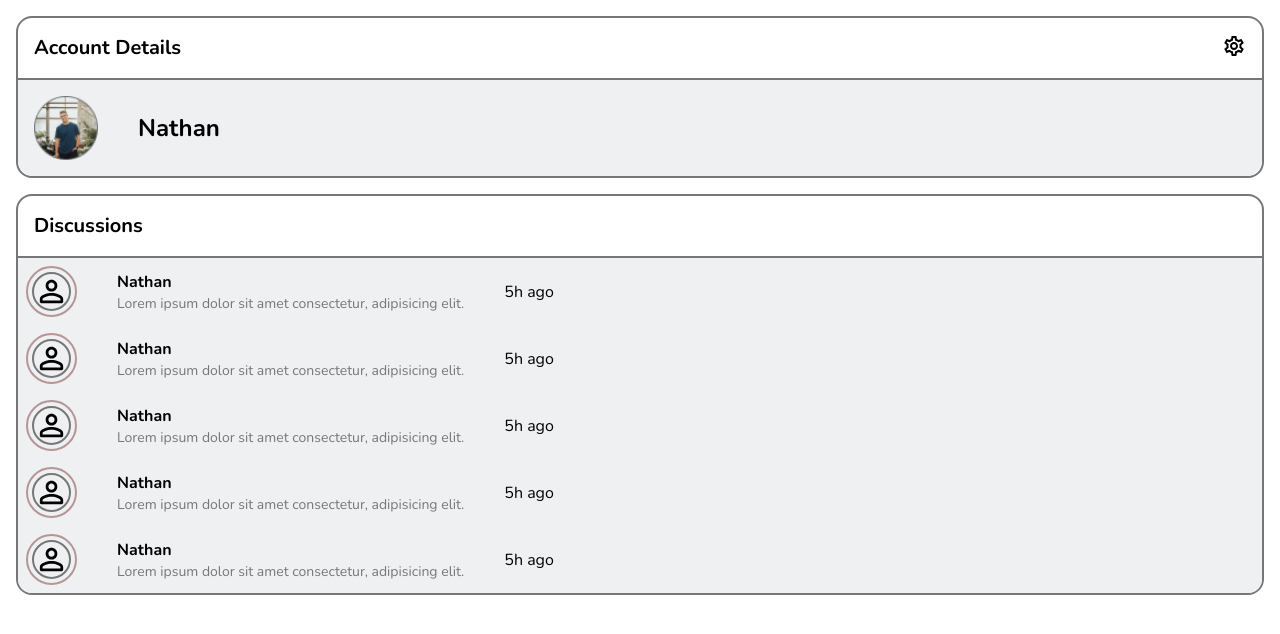
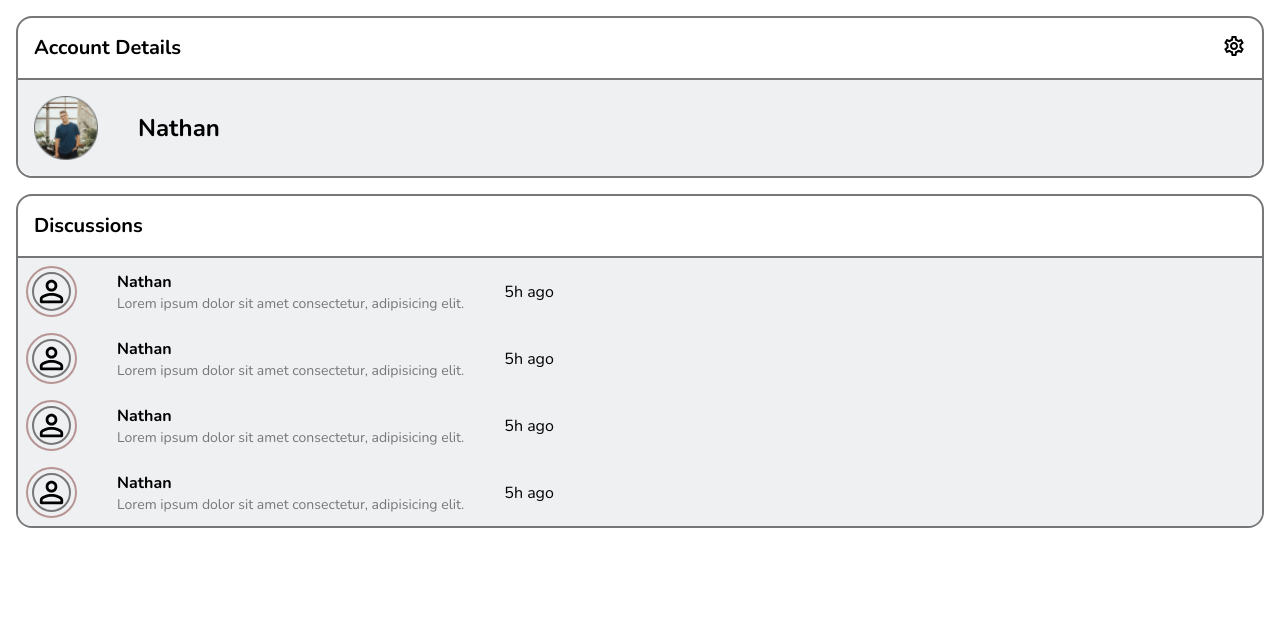
Before and after one commit to dominikKowalczyk17/RealTimeChatApp, a React (Vite) app: page / in a window 1280 px wide. Shown: the top 634 px of the page. Built offline with nearby package versions, Linux system fonts and the light colour scheme.

Commit message:
settings modal, async loading of messages

```diff
--- a/package.json
+++ b/package.json
@@ -17,7 +17,8 @@
     "@mui/icons-material": "^6.3.1",
     "@mui/material": "^6.3.1",
     "react": "^18.3.1",
-    "react-dom": "^18.3.1"
+    "react-dom": "^18.3.1",
+    "react-router-dom": "^7.1.1"
   },
   "devDependencies": {
     "@eslint/js": "^9.17.0",
--- a/src/App.tsx
+++ b/src/App.tsx
@@ -1,14 +1,25 @@
+import { BrowserRouter, Routes, Route } from "react-router-dom";
 import { SideBar } from "./components/SideBar";
+import { Settings } from "./components/Settings";
+import { useState } from "react";
 import "@fontsource/roboto/300.css";
 import "@fontsource/roboto/400.css";
 import "@fontsource/roboto/500.css";
 import "@fontsource/roboto/700.css";
 
 function App() {
+  const [settingsOpen, setSettingsOpen] = useState(false);
+
   return (
-    <>
-      <SideBar />
-    </>
+    <BrowserRouter>
+      <Routes>
+        <Route
+          path="/"
+          element={<SideBar onOpenSettings={() => setSettingsOpen(true)} />}
+        />
+      </Routes>
+      <Settings open={settingsOpen} onClose={() => setSettingsOpen(false)} />
+    </BrowserRouter>
   );
 }
 
--- a/src/components/AccountDetails.tsx
+++ b/src/components/AccountDetails.tsx
@@ -1,12 +1,19 @@
 import Avatar from "../assets/Avatar.png";
 import SettingsIcon from "@mui/icons-material/SettingsOutlined";
 
-export const AccountDetails = () => {
+interface AccountDetailsProps {
+  onOpenSettings: () => void;
+}
+
+export const AccountDetails = ({ onOpenSettings }: AccountDetailsProps) => {
   return (
     <div className="flex flex-col rounded-2xl border-2 border-customGray m-4">
       <div className="flex gap-10 p-4 justify-between h-[30%] border-b-2 border-b-customGray">
         <span className="text-xl font-bold">Account Details</span>
-        <SettingsIcon />
+        <SettingsIcon
+          className="cursor-pointer hover:text-gray-600"
+          onClick={onOpenSettings}
+        />
       </div>
       <div className="flex gap-10 rounded-b-2xl items-center p-4 bg-account h-[70%]">
         <div className="h-16 block">
--- a/src/components/Messages.tsx
+++ b/src/components/Messages.tsx
@@ -1,91 +1,44 @@
 import PersonOutlineRoundedIcon from "@mui/icons-material/PersonOutlineRounded";
+import { useEffect, useState } from "react";
+import { getMessages } from "../services/getMessages";
+import { Message } from "../types/Message";
 
 export const Messages = () => {
+  const [messages, setMessages] = useState<Message[]>([]);
+
+  useEffect(() => {
+    const fetchMessages = async () => {
+      const fetchedMessages = await getMessages();
+      setMessages(fetchedMessages);
+    };
+
+    fetchMessages();
+  }, []);
+
   return (
     <div className="flex flex-col rounded-2xl border-2 border-customGray m-4 overflow-hidden">
       <div className="flex gap-10 p-4 justify-between h-[30%] border-b-2 border-b-customGray">
         <span className="text-xl font-bold">Discussions</span>
       </div>
-      <div className="flex gap-10 items-center p-2 bg-account">
+      {messages.map((message) => (
+        <div
+          key={message.id}
+          className="flex gap-10 items-center p-2 bg-account"
+        >
           <span className="p-1 border-2 border-customPink rounded-full">
             <div className="rounded-full border-2 border-customGray flex items-center justify-center">
               <PersonOutlineRoundedIcon fontSize="large" />
             </div>
           </span>
           <div>
-          <p className="font-bold">Nathan</p>
-          <p className="text-sm text-customGray">
-            Lorem ipsum dolor sit amet consectetur, adipisicing elit.
-          </p>
+            <p className="font-bold">{message.sender}</p>
+            <p className="text-sm text-customGray">{message.content}</p>
           </div>
           <div className="">
-          <p>5h ago</p>
+            <p>{message.timestamp}</p>
           </div>
         </div>
-      <div className="flex gap-10 items-center p-2 bg-account">
-        <span className="p-1 border-2 border-customPink rounded-full">
-          <div className="rounded-full border-2 border-customGray flex items-center justify-center">
-            <PersonOutlineRoundedIcon fontSize="large" />
-          </div>
-        </span>
-        <div>
-          <p className="font-bold">Nathan</p>
-          <p className="text-sm text-customGray">
-            Lorem ipsum dolor sit amet consectetur, adipisicing elit.
-          </p>
-        </div>
-        <div className="">
-          <p>5h ago</p>
-        </div>
-      </div>
-      <div className="flex gap-10 items-center p-2 bg-account">
-        <span className="p-1 border-2 border-customPink rounded-full">
-          <div className="rounded-full border-2 border-customGray flex items-center justify-center">
-            <PersonOutlineRoundedIcon fontSize="large" />
-          </div>
-        </span>
-        <div>
-          <p className="font-bold">Nathan</p>
-          <p className="text-sm text-customGray">
-            Lorem ipsum dolor sit amet consectetur, adipisicing elit.
-          </p>
-        </div>
-        <div className="">
-          <p>5h ago</p>
-        </div>
-      </div>
-      <div className="flex gap-10 items-center p-2 bg-account">
-        <span className="p-1 border-2 border-customPink rounded-full">
-          <div className="rounded-full border-2 border-customGray flex items-center justify-center">
-            <PersonOutlineRoundedIcon fontSize="large" />
-          </div>
-        </span>
-        <div>
-          <p className="font-bold">Nathan</p>
-          <p className="text-sm text-customGray">
-            Lorem ipsum dolor sit amet consectetur, adipisicing elit.
-          </p>
-        </div>
-        <div className="">
-          <p>5h ago</p>
-        </div>
-      </div>
-      <div className="flex gap-10 items-center p-2 bg-account">
-        <span className="p-1 border-2 border-customPink rounded-full">
-          <div className="rounded-full border-2 border-customGray flex items-center justify-center">
-            <PersonOutlineRoundedIcon fontSize="large" />
-          </div>
-        </span>
-        <div>
-          <p className="font-bold">Nathan</p>
-          <p className="text-sm text-customGray">
-            Lorem ipsum dolor sit amet consectetur, adipisicing elit.
-          </p>
-        </div>
-        <div className="">
-          <p>5h ago</p>
-        </div>
-      </div>
+      ))}
     </div>
   );
 };
--- /dev/null
+++ b/src/components/Settings.tsx
@@ -0,0 +1,71 @@
+import { useState } from "react";
+import Modal from "@mui/material/Modal";
+import NotificationsIcon from "@mui/icons-material/Notifications";
+import DoNotDisturbIcon from "@mui/icons-material/DoNotDisturb";
+import CustomSwitch from "../customs/CustomSwitch";
+
+interface SettingsProps {
+  open: boolean;
+  onClose: () => void;
+}
+
+export const Settings = ({ open, onClose }: SettingsProps) => {
+  const [notificationsSound, setNotificationsSound] = useState(true);
+  const [doNotDisturb, setDoNotDisturb] = useState(false);
+
+  const handleSave = () => {
+    console.log("Settings saved:", {
+      notificationsSound,
+      doNotDisturb,
+    });
+    onClose();
+  };
+
+  return (
+    <Modal open={open} onClose={onClose}>
+      <div className="fixed inset-0 bg-black bg-opacity-50 flex justify-center items-center">
+        <div className="p-8 w-full max-w-md bg-gray-800 text-white rounded-xl shadow-md space-y-6">
+          <h1 className="text-3xl font-extrabold text-center text-indigo-600">
+            Powiadomienia
+          </h1>
+          <div className="space-y-4">
+            <div className="flex items-center justify-between">
+              <div className="flex items-center flex-1">
+                <NotificationsIcon className="mr-2" />
+                <div>
+                  <p className="text-lg font-medium">Dźwięki powiadomień</p>
+                  <p className="text-sm text-gray-400">
+                    Używaj dźwięków do powiadamiania o przychodzących
+                    wiadomościach, czatach wideo i dźwiękach w aplikacji.
+                  </p>
+                </div>
+              </div>
+              <CustomSwitch
+                checked={notificationsSound}
+                onChange={setNotificationsSound}
+              />
+            </div>
+            <div className="flex items-center justify-between">
+              <div className="flex items-center">
+                <DoNotDisturbIcon className="mr-2" />
+                <div>
+                  <p className="text-lg font-medium">Nie przeszkadzać</p>
+                  <p className="text-sm text-gray-400">
+                    Wstrzymaj powiadomienia na określony czas.
+                  </p>
+                </div>
+              </div>
+              <CustomSwitch checked={doNotDisturb} onChange={setDoNotDisturb} />
+            </div>
+          </div>
+          <button
+            onClick={handleSave}
+            className="w-full py-3 bg-indigo-600 text-white font-semibold rounded-lg shadow-md hover:bg-indigo-700 focus:outline-none focus:ring-2 focus:ring-indigo-500 focus:ring-opacity-50"
+          >
+            Zapisz ustawienia
+          </button>
+        </div>
+      </div>
+    </Modal>
+  );
+};
--- a/src/components/SideBar.tsx
+++ b/src/components/SideBar.tsx
@@ -1,10 +1,14 @@
 import { AccountDetails } from "./AccountDetails";
 import { Messages } from "./Messages";
 
-export const SideBar = () => {
+interface SideBarProps {
+  onOpenSettings: () => void;
+}
+
+export const SideBar = ({ onOpenSettings }: SideBarProps) => {
   return (
     <div>
-      <AccountDetails />
+      <AccountDetails onOpenSettings={onOpenSettings} />
       <Messages />
     </div>
   );
--- /dev/null
+++ b/src/customs/CustomSwitch.tsx
@@ -0,0 +1,28 @@
+import React from "react";
+
+interface CustomSwitchProps {
+  checked: boolean;
+  onChange: (checked: boolean) => void;
+}
+
+const CustomSwitch: React.FC<CustomSwitchProps> = ({ checked, onChange }) => {
+  return (
+    <button
+      type="button"
+      role="switch"
+      aria-checked={checked}
+      onClick={() => onChange(!checked)}
+      className={`relative inline-flex items-center h-6 w-11 rounded-full transition-colors focus:outline-none ${
+        checked ? "bg-indigo-600" : "bg-gray-400"
+      }`}
+    >
+      <span
+        className={`inline-block w-5 h-5 transform bg-white rounded-full transition-transform ${
+          checked ? "translate-x-5" : "translate-x-0"
+        }`}
+      />
+    </button>
+  );
+};
+
+export default CustomSwitch;
--- /dev/null
+++ b/src/services/getMessages.tsx
@@ -0,0 +1,37 @@
+import { Message } from "../types/Message";
+
+export const getMessages = async (): Promise<Message[]> => {
+  // TODO: Replace with actual API call
+  const mockMessages: Message[] = [
+    {
+      id: 1,
+      sender: "Nathan",
+      content: "Lorem ipsum dolor sit amet consectetur, adipisicing elit.",
+      timestamp: "5h ago",
+    },
+    {
+      id: 2,
+      sender: "Nathan",
+      content: "Lorem ipsum dolor sit amet consectetur, adipisicing elit.",
+      timestamp: "5h ago",
+    },
+    {
+      id: 3,
+      sender: "Nathan",
+      content: "Lorem ipsum dolor sit amet consectetur, adipisicing elit.",
+      timestamp: "5h ago",
+    },
+    {
+      id: 4,
+      sender: "Nathan",
+      content: "Lorem ipsum dolor sit amet consectetur, adipisicing elit.",
+      timestamp: "5h ago",
+    },
+  ];
+
+  return new Promise((resolve) => {
+    setTimeout(() => {
+      resolve(mockMessages);
+    }, 500); // Simulate network delay
+  });
+};
--- /dev/null
+++ b/src/types/Message.ts
@@ -0,0 +1,6 @@
+export interface Message {
+  id: string | number;
+  sender: string;
+  content: string;
+  timestamp: string;
+}
```
Also changed, not shown: 1 other file (tests, documents, lock files or other folders). Lines whose indentation alone changed are shown as unchanged.
